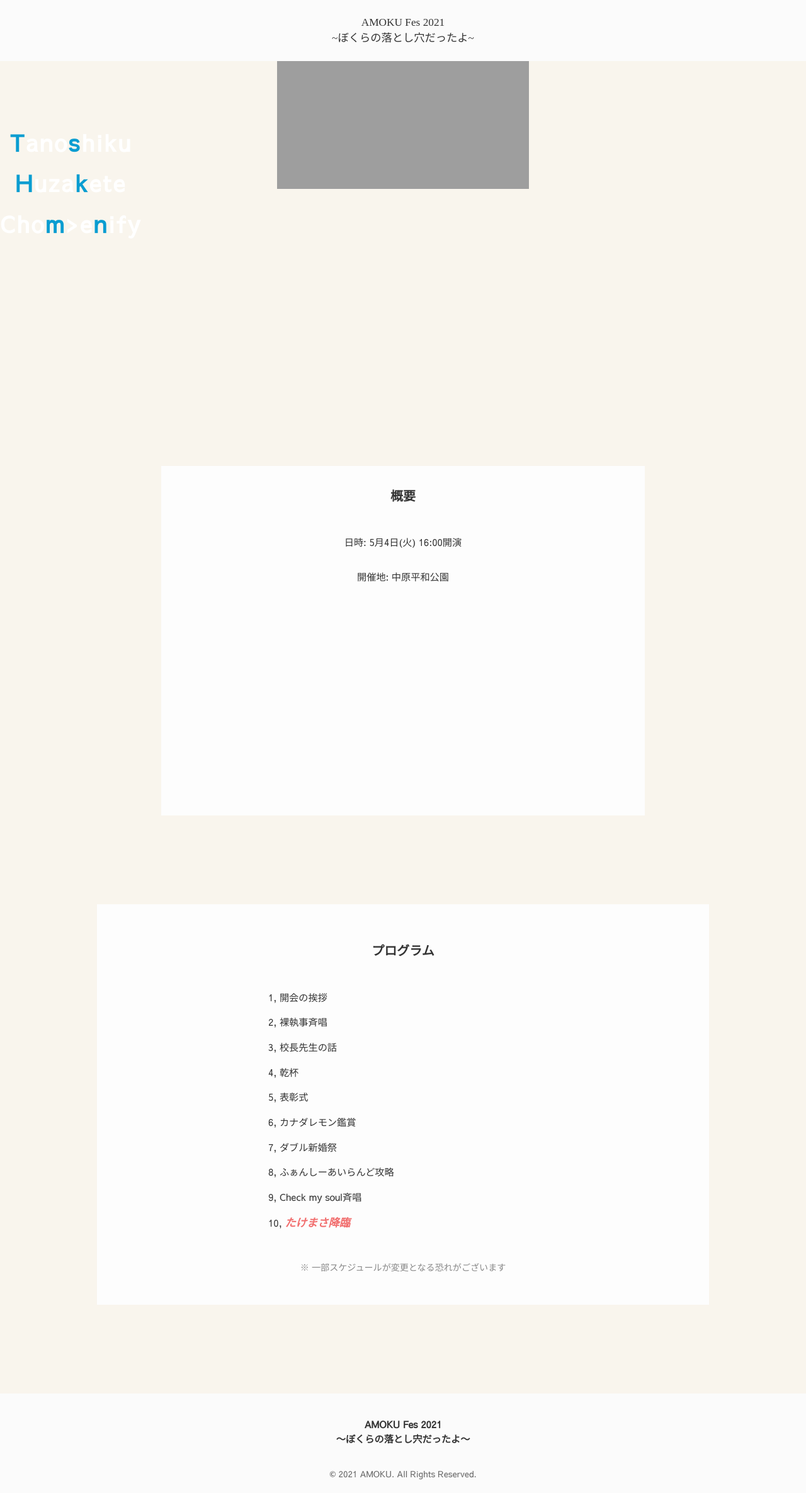
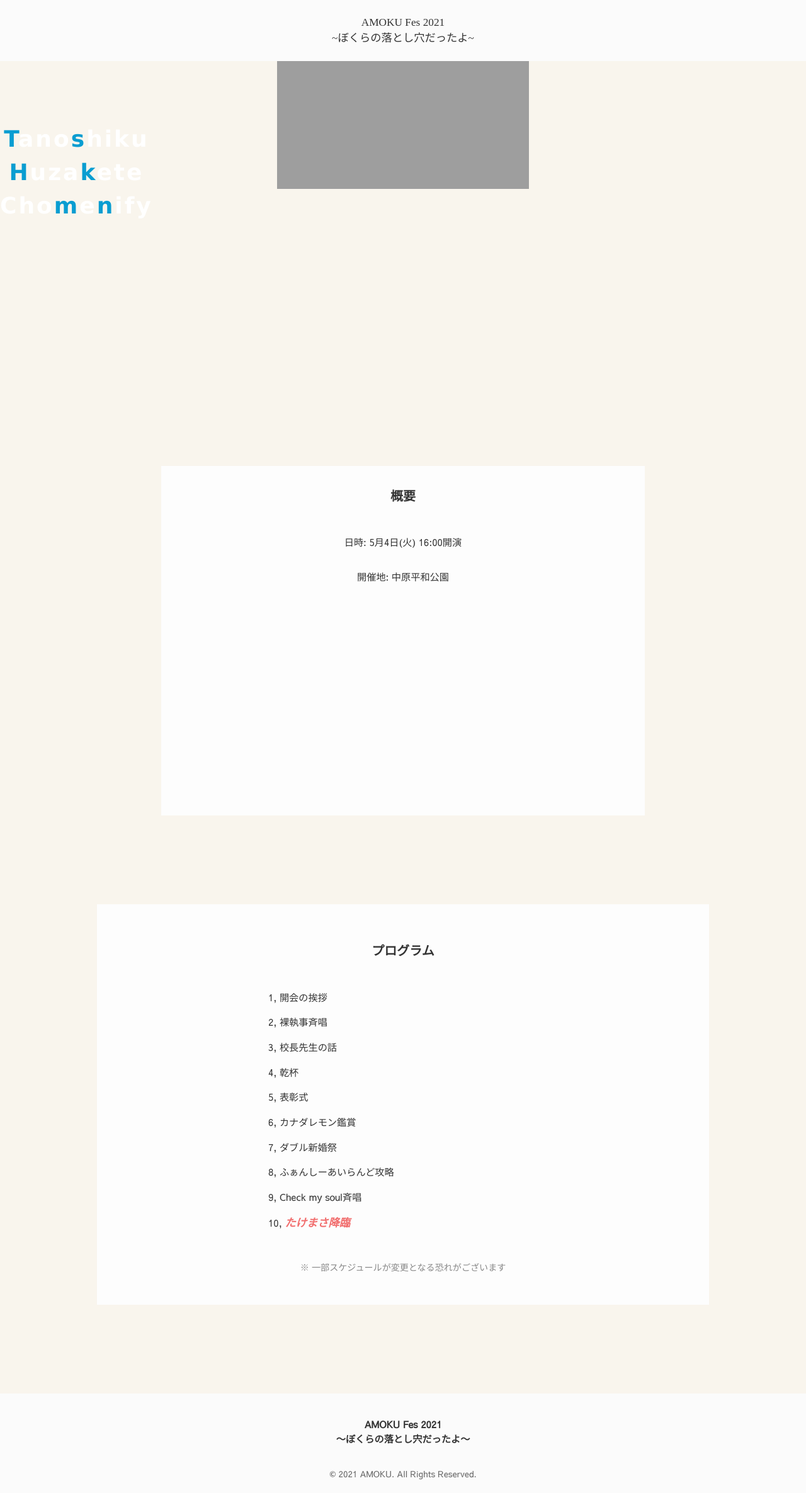
Before and after one commit to kazuya002ex/amoku_fes_2021, a PHP site: page / in a window 1280 px wide. Shown: the whole page at 63% size. Run offline with PHP 8.4, Linux system fonts and the light colour scheme; some libraries are stand-ins or nearby versions; some web fonts are replaced; grey boxes are pictures that could not be loaded.

Commit message:
fix: 軽微

```diff
--- a/index.html
+++ b/index.html
@@ -26,7 +26,7 @@
             <div class="chomenify">
                 <p><span class="take">T</span>ano<span class="anadyu">s</span>hiku</p>
                 <p><span class="debu">H</span>uza<span class="tk">k</span>ete</p>
-                <p>Cho<span class="zarame">m</span>>e<span class="neet">n</span>ify</p>
+                <p>Cho<span class="zarame">m</span>e<span class="neet">n</span>ify</p>
             </div>
         </section>
 
--- a/style.css
+++ b/style.css
@@ -162,6 +162,7 @@ header h1 {
   font-weight: bold;
   letter-spacing: 3px;
   margin-bottom: 5%;
+  font-family: Verdana, Geneva, Tahoma, sans-serif;
 }
 
 /* 名前の文字色 */
```
